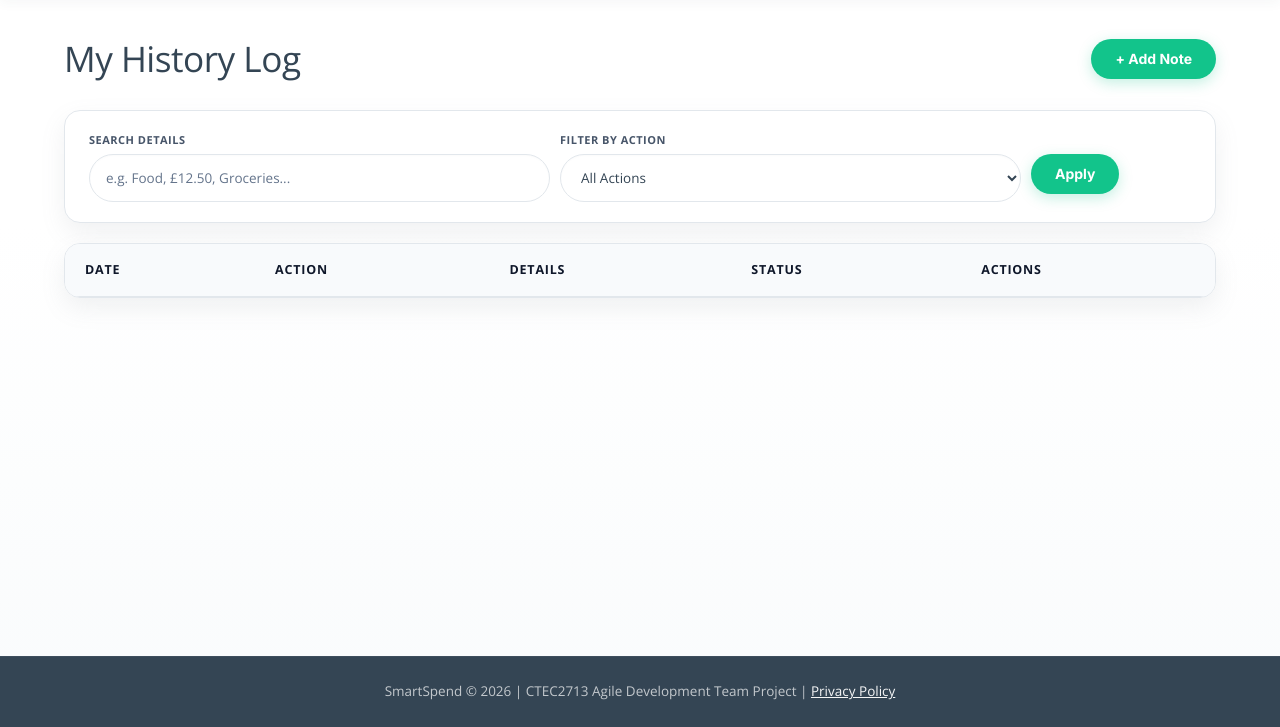
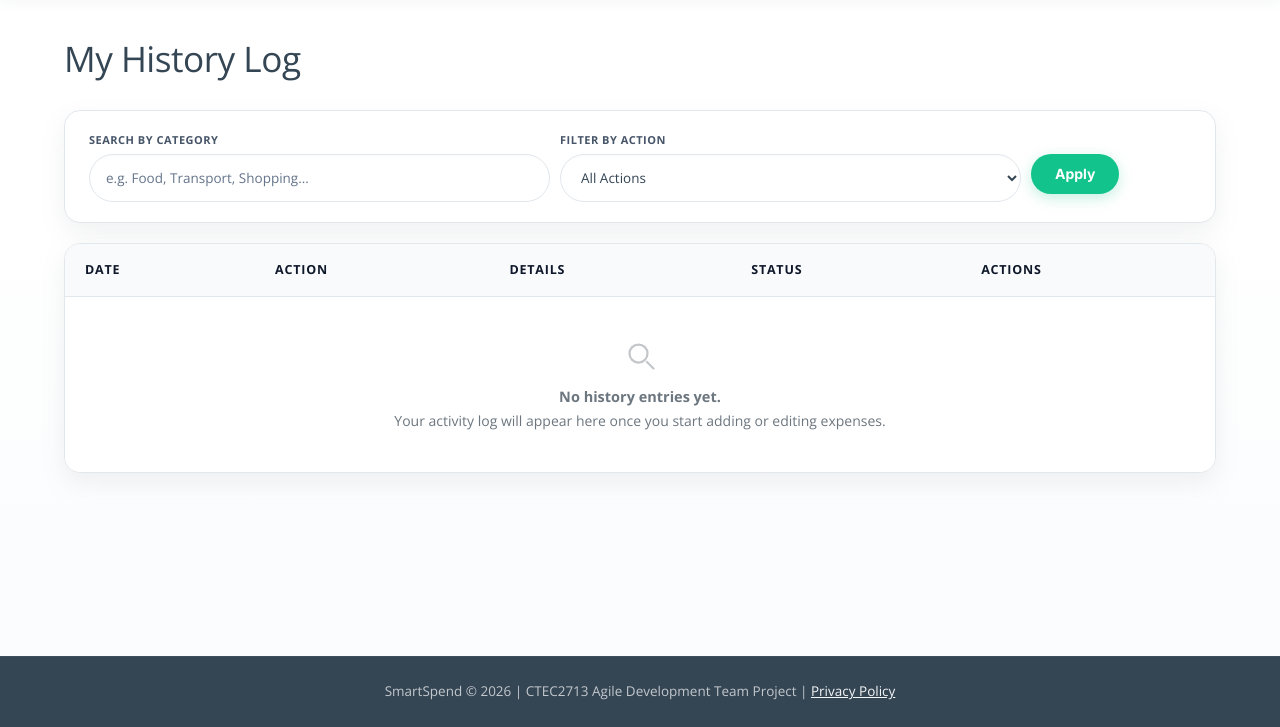
Before and after one commit to shreemanme/SmartSpend, a PHP site: page /history/index.php in a window 1280 px wide. Shown: the part 73-800 px from the top of the page. Run offline with PHP 8.4, Linux system fonts and the light colour scheme; a user stored in the database is signed in; data comes from the database, SQL or seed files in the repository; lists and menus that the app fills with data are empty.

Commit message:
Restore history/index.php: category search, per-row notes, empty state, action dividers

```diff
--- a/history/index.php
+++ b/history/index.php
@@ -15,9 +15,11 @@ class AuditFilter
 {
 
     private int    $userId;
-    private string $search;        // free-text search against old_value
-    private string $filterAction;  // 'CREATE', 'UPDATE', 'DELETE', 'MANUAL', or ''
+    private string $search;           // category name to search for
+    private string $filterAction;     // 'CREATE', 'UPDATE', 'DELETE', 'MANUAL', or ''
     private string $searchError = '';
+    private array  $matchedCategoryIds   = [];   // resolved category IDs from DB
+    private array  $matchedCategoryNames = [];   // resolved category names from DB
 
     // Reads and stores the search and action filter values from $_GET.
     public function __construct(int $userId, array $get = [])
@@ -27,29 +29,31 @@ class AuditFilter
         $this->filterAction = trim($get['action'] ?? '');
     }
 
-    // Validates the search term; sets $searchError and returns false if invalid.
-    private function validate(): bool
+    // Validates the search term against the user's real categories; sets $searchError on failure.
+    private function validate(\PDO $pdo): bool
     {
         if ($this->search === '') return true;
 
         if (strlen($this->search) < 2) {
-            $this->searchError = 'Search term must be at least 2 characters.';
+            $this->searchError = 'Category name must be at least 2 characters.';
             return false;
         }
 
-        if (is_numeric($this->search)) {
-            $this->searchError = 'Numbers are not valid search terms. Please enter a keyword from the expense details.';
+        // Look up matching categories for this user only.
+        $stmt = $pdo->prepare(
+            'SELECT category_id, category_name FROM tblCategory WHERE user_id = ? AND category_name LIKE ?'
+        );
+        $stmt->execute([$this->userId, '%' . $this->search . '%']);
+        $rows = $stmt->fetchAll();
+
+        if (empty($rows)) {
+            $this->searchError = 'No category found matching &ldquo;' . htmlspecialchars($this->search, ENT_QUOTES, 'UTF-8') . '&rdquo;. Please enter a valid category name.';
             return false;
         }
 
-        if (!preg_match('/[a-zA-Z]/', $this->search)) {
-            $this->searchError = 'Search term must contain at least one letter.';
-            return false;
-        }
-
-        if (preg_match('/[${}\[\]<>]/', $this->search)) {
-            $this->searchError = 'Search term cannot contain special characters such as $, {, }, <, or >.';
-            return false;
+        foreach ($rows as $row) {
+            $this->matchedCategoryIds[]   = (int)$row['category_id'];
+            $this->matchedCategoryNames[] = $row['category_name'];
         }
 
         return true;
@@ -58,15 +62,29 @@ class AuditFilter
     // Builds the WHERE clause and returns matching audit log rows; returns [] if input is invalid.
     public function getLogs(\PDO $pdo): array
     {
-        if (!$this->validate()) return [];
+        if (!$this->validate($pdo)) return [];
 
         $where  = ['user_id = ?'];
         $params = [$this->userId];
 
-        // Free-text search across the stored detail columns.
-        if ($this->search !== '') {
-            $where[]  = 'old_value LIKE ?';
-            $params[] = "%{$this->search}%";
+        // Search by category: match category_id or category_name stored in the JSON columns.
+        if (!empty($this->matchedCategoryIds)) {
+            $orParts = [];
+            foreach ($this->matchedCategoryIds as $cid) {
+                // Match stored category_id (json_encode outputs no space after colon)
+                $orParts[] = 'old_value LIKE ?';
+                $orParts[] = 'new_value LIKE ?';
+                $params[]  = '%"category_id":' . $cid . '%';
+                $params[]  = '%"category_id":' . $cid . '%';
+            }
+            foreach ($this->matchedCategoryNames as $cname) {
+                // Match category_name stored directly in the JSON (e.g. category log entries)
+                $orParts[] = 'old_value LIKE ?';
+                $orParts[] = 'new_value LIKE ?';
+                $params[]  = '%"category_name":"%' . $cname . '%';
+                $params[]  = '%"category_name":"%' . $cname . '%';
+            }
+            $where[] = '(' . implode(' OR ', $orParts) . ')';
         }
 
         // Dropdown filter restricts to a specific action type.
@@ -115,15 +133,14 @@ require_once __DIR__ . '/../includes/header.php';
 
 <div class="page-header">
     <h1>My History Log</h1>
-    <a href="/smartspend/history/add.php" class="btn-primary">+ Add Note</a>
 </div>
 
 <!-- Search and Filter Bar -->
 <form method="GET" action="" class="filter-bar" style="margin-bottom: 20px; display: flex; gap: 10px; align-items: flex-start;">
     <div class="form-group" style="flex: 1;">
-        <label for="search">Search Details</label>
+        <label for="search">Search by Category</label>
         <input type="text" id="search" name="search"
-               placeholder="e.g. Food, £12.50, Groceries..."
+               placeholder="e.g. Food, Transport, Shopping..."
                value="<?= htmlspecialchars($search, ENT_QUOTES, 'UTF-8') ?>"
                class="<?= $search_error ? 'input-error' : '' ?>">
         <?php if ($search_error): ?>
@@ -164,6 +181,22 @@ require_once __DIR__ . '/../includes/header.php';
             </tr>
         </thead>
         <tbody>
+            <?php if (empty($logs)): ?>
+            <tr>
+                <td colspan="5" style="text-align: center; padding: 40px 20px; color: var(--text-muted, #888);">
+                    <svg xmlns="http://www.w3.org/2000/svg" width="36" height="36" fill="none" viewBox="0 0 24 24" stroke="currentColor" style="display:block; margin: 0 auto 12px; opacity: 0.4;">
+                        <path stroke-linecap="round" stroke-linejoin="round" stroke-width="1.5" d="M21 21l-4.35-4.35M17 11A6 6 0 1 1 5 11a6 6 0 0 1 12 0z"/>
+                    </svg>
+                    <?php if ($filter->hasActiveFilter()): ?>
+                        <strong>No results found.</strong><br>
+                        <span style="font-size: 0.875rem;">Try a different keyword or action filter, or <a href="/smartspend/history/index.php">clear all filters</a>.</span>
+                    <?php else: ?>
+                        <strong>No history entries yet.</strong><br>
+                        <span style="font-size: 0.875rem;">Your activity log will appear here once you start adding or editing expenses.</span>
+                    <?php endif; ?>
+                </td>
+            </tr>
+            <?php else: ?>
             <?php foreach ($logs as $log): ?>
             <tr>
                 <td><?= htmlspecialchars($log['action_date'], ENT_QUOTES, 'UTF-8') ?></td>
@@ -224,9 +257,27 @@ require_once __DIR__ . '/../includes/header.php';
                             // Category action
                             echo 'Category: <strong>' . htmlspecialchars($oldData['category_name'], ENT_QUOTES, 'UTF-8') . '</strong>';
 
+                        } elseif ($actionType === 'MANUAL') {
+                            // Standalone manual note
+                            $noteText = is_array($oldData) && isset($oldData['note'])
+                                ? htmlspecialchars($oldData['note'], ENT_QUOTES, 'UTF-8')
+                                : htmlspecialchars($oldVal === '' ? '—' : $oldVal, ENT_QUOTES, 'UTF-8');
+                            echo '<span class="audit-manual-note">&#9998;&nbsp;<em>' . $noteText . '</em></span>';
+
                         } else {
-                            // MANUAL note or plain text
+                            // Fallback for unknown formats
                             echo htmlspecialchars($oldVal === '' ? '—' : $oldVal, ENT_QUOTES, 'UTF-8');
+                        }
+
+                        // Show any note attached to this entry (stored in new_value under 'note' key).
+                        // Applies to CREATE / DELETE / UPDATE / category rows — not MANUAL (they are notes).
+                        if ($actionType !== 'MANUAL') {
+                            $attachedNote = is_array($newData) && isset($newData['note'])
+                                ? htmlspecialchars($newData['note'], ENT_QUOTES, 'UTF-8')
+                                : '';
+                            if ($attachedNote !== '') {
+                                echo '<br><span class="audit-manual-note">&#9998;&nbsp;<em>' . $attachedNote . '</em></span>';
+                            }
                         }
                     ?>
                 </td>
@@ -235,12 +286,34 @@ require_once __DIR__ . '/../includes/header.php';
                 </td>
                 <td>
                     <div class="actions-cell">
-                        <?php if ((int)$log['is_reviewed'] === 0): ?>
+                        <?php
+                            $rowAction  = $log['action_type'] ?? '';
+                            $rowNewData = json_decode($log['new_value'] ?? '', true);
+                            $hasNote    = is_array($rowNewData) && isset($rowNewData['note']);
+                            $showNote   = ($rowAction !== 'MANUAL');
+                            $showAck    = ((int)$log['is_reviewed'] === 0);
+                        ?>
+
+                        <?php if ($showNote): ?>
+                        <a href="/smartspend/history/add.php?log_id=<?= $log['log_id'] ?>"
+                           class="btn-secondary btn-sm"
+                           title="<?= $hasNote ? 'Edit note for this entry' : 'Add a note to this entry' ?>">
+                            &#9998; <?= $hasNote ? 'Edit Note' : 'Note' ?>
+                        </a>
+                        <?php endif; ?>
+
+                        <?php if ($showNote && $showAck): ?>
+                        <span class="action-divider">|</span>
+                        <?php endif; ?>
+
+                        <?php if ($showAck): ?>
                         <form method="POST" action="/smartspend/history/edit.php" style="display:inline;">
                             <input type="hidden" name="log_id" value="<?= $log['log_id'] ?>">
                             <button type="submit" class="btn-warning btn-sm">Acknowledge</button>
                         </form>
                         <?php endif; ?>
+
+                        <span class="action-divider">|</span>
 
                         <form method="POST" action="/smartspend/history/delete.php" style="display:inline;">
                             <input type="hidden" name="log_id" value="<?= $log['log_id'] ?>">
@@ -250,6 +323,7 @@ require_once __DIR__ . '/../includes/header.php';
                 </td>
             </tr>
             <?php endforeach; ?>
+            <?php endif; ?>
         </tbody>
     </table>
 </div>
```
